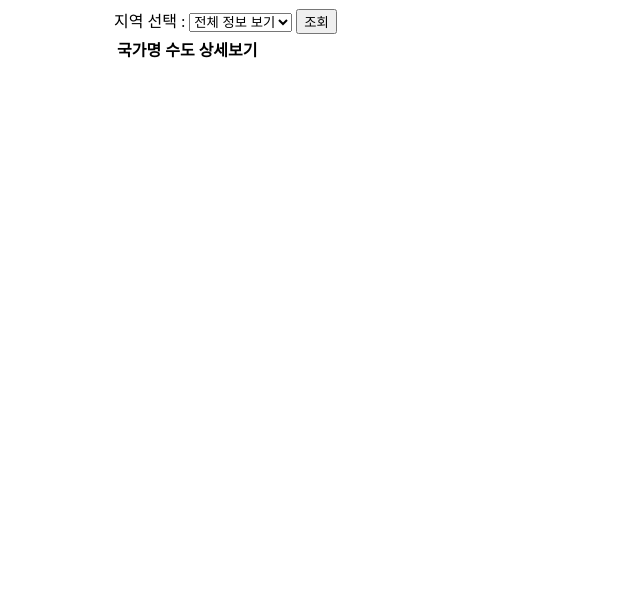
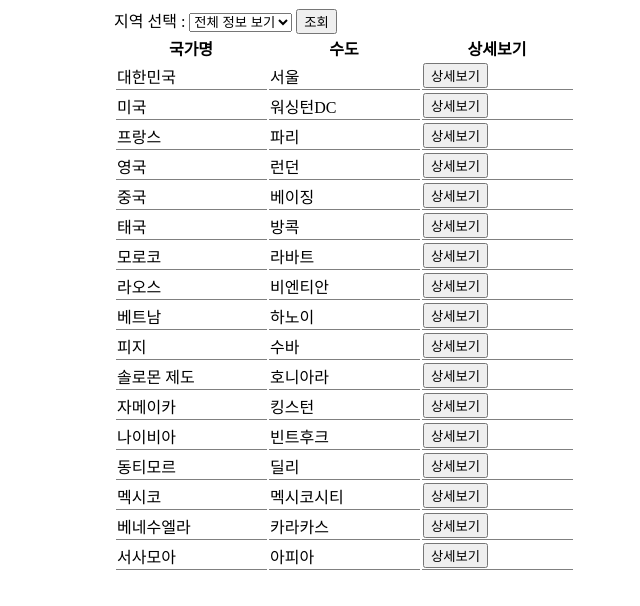
Before and after one commit to Bigone0617/website01, a plain HTML site: page index.html in a window 1280 px wide. Both pictures are taken after a click on the button "조회". Shown: the whole page, without its empty margins (276-916 px from the left). Drawn offline with nearby package versions, Linux system fonts and the light colour scheme.

Commit message:
search_button

```diff
--- a/index.html
+++ b/index.html
@@ -3,37 +3,78 @@
         <meta charset="utf-8">
         <title>jQuery</title>
         <script src="https://code.jquery.com/jquery-3.4.1.min.js"></script>
+        <style>
+            #wrap { width: 500px; margin: 0 auto;}
+            #nations > thead > tr > { background-color:purple; color: yellow;}
+            #nations > thead > tr > th { padding: 0px 1px 0px 0px; width: 150px;}
+            #nations > tbody > tr > td { border-bottom: solid 1px gray;}
+        </style>
         <script>
             $(document).ready(function(){
                 var nationData = [
                     {no:1, name:"대한민국", capital:"서울", region:"asia"},
-                    {no:2, name:"대한민국", capital:"서울", region:"asia"},
-                    {no:3, name:"대한민국", capital:"서울", region:"asia"},
-                    {no:4, name:"대한민국", capital:"서울", region:"asia"},
-                    {no:5, name:"대한민국", capital:"서울", region:"asia"},
-                    {no:6, name:"대한민국", capital:"서울", region:"asia"},
-                    {no:7, name:"대한민국", capital:"서울", region:"asia"},
-                    {no:8, name:"대한민국", capital:"서울", region:"asia"},
-                    {no:9, name:"대한민국", capital:"서울", region:"asia"},
-                    {no:10, name:"대한민국", capital:"서울", region:"asia"},
-                    {no:11, name:"대한민국", capital:"서울", region:"asia"},
-                    {no:12, name:"대한민국", capital:"서울", region:"asia"},
-                    {no:13, name:"대한민국", capital:"서울", region:"asia"},
-                    {no:14, name:"대한민국", capital:"서울", region:"asia"},
-                    {no:15, name:"대한민국", capital:"서울", region:"asia"},
-                    {no:16, name:"대한민국", capital:"서울", region:"asia"},
-                    {no:17, name:"대한민국", capital:"서울", region:"asia"}
+                    {no:2, name:"미국", capital:"워싱턴DC", region:"america"},
+                    {no:3, name:"프랑스", capital:"파리", region:"europe"},
+                    {no:4, name:"영국", capital:"런던", region:"europe"},
+                    {no:5, name:"중국", capital:"베이징", region:"asia"},
+                    {no:6, name:"태국", capital:"방콕", region:"asia"},
+                    {no:7, name:"모로코", capital:"라바트", region:"africa"},
+                    {no:8, name:"라오스", capital:"비엔티안", region:"asia"},
+                    {no:9, name:"베트남", capital:"하노이", region:"asia"},
+                    {no:10, name:"피지", capital:"수바", region:"oceania"},
+                    {no:11, name:"솔로몬 제도", capital:"호니아라", region:"oceania"},
+                    {no:12, name:"자메이카", capital:"킹스턴", region:"america"},
+                    {no:13, name:"나이비아", capital:"빈트후크", region:"africa"},
+                    {no:14, name:"동티모르", capital:"딜리", region:"asia"},
+                    {no:15, name:"멕시코", capital:"멕시코시티", region:"america"},
+                    {no:16, name:"베네수엘라", capital:"카라카스", region:"america"},
+                    {no:17, name:"서사모아", capital:"아피아", region:"oceania"}
                 ];
+
+
+            var template = "<tr><td>${name}</td><td>${capital}</td>"+"<td><button class='detail' data-no='${no}' region='${region}'>상세보기</button></td></tr>";
+
+            function filterData(region){
+                var result = nationData.filter(function(v, index){
+                   if(v.region == region){
+                       return true;
+                   }
+                });
+                return result;
+            };
+
+            $("#list").on("click","button.detail", function(e){
+                var cno = $(this).attr("region");
+                console.log(e);
+                alert("상세보기 : " + cno);
             });
+
+            $("#inquery").click(function(){
+                var arr, str, s;
+                var sel = $("#region option:selected").val();
+                console.log(sel);
+
+                if(sel == "all"){
+                    arr = nationData;
+                }else{
+                    arr = filterData(sel);
+                }
+
+                $.each(arr, function(index, item){
+                    s = template;
+                    s = s.replace("${no}", item.no);
+                    s = s.replace("${name}", item.name);
+                    s = s.replace("${capital}", item.capital);
+                    s = s.replace("${region}", item.region);
+
+                    str += s;
+                });
+
+                $("#list").empty();
+                $("#list").append(str);
+            });
+         });
         </script>
-
-        <style>
-            #wrap { width: 500px; margin: 0 auto;}
-            #nations > thead > tr > { background-color:purple; color: yellow;}
-            #nations > tbody > tr > th { padding: 0px 1px 0px; width: 150px;}
-            #nations > tbody > tr > td { border-bottom: solid 1px gray;}
-        </style>
-
     </head>
     <body>
         <div id="wrap">
```
